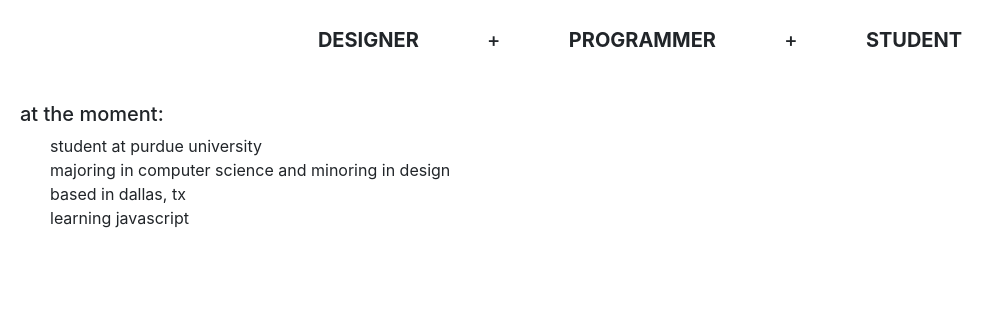
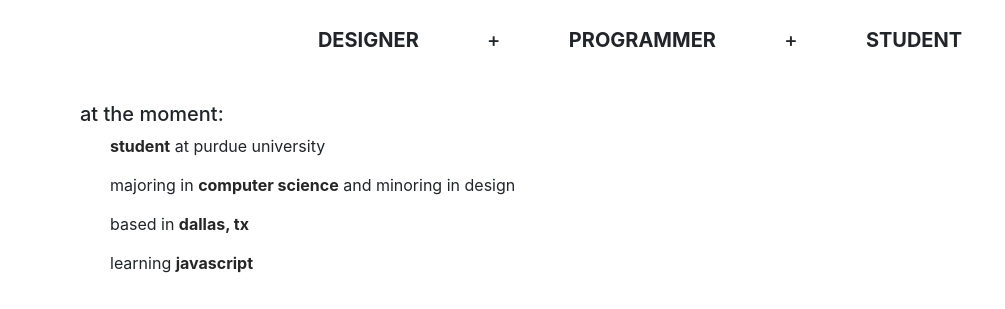
Before and after one commit to theresaming/theresaming.github.io, a plain HTML site: page index.html in a window 1280 px wide. Shown: the part 491-800 px from the top of the page, without its empty margins (0-1005 px from the left). Drawn offline with nearby package versions, Linux system fonts and the light colour scheme.

Commit message:
Third Commit

```diff
--- a/index.html
+++ b/index.html
@@ -49,10 +49,10 @@
       at the moment:
     </h2>
     <ul>
-      <li>student at purdue university</li>
-      <li>majoring in computer science and minoring in design</li>
-      <li>based in dallas, tx</li>
-      <li>learning javascript</li>
+      <li><b>student</b> at purdue university</li>
+      <li>majoring in <b>computer science</b> and minoring in design</li>
+      <li>based in <b>dallas, tx</b></li>
+      <li>learning <b>javascript</b></li>
     </ul>
     </div>
   </div>
--- a/style.css
+++ b/style.css
@@ -61,16 +61,23 @@ body {
 }
 #rightnow {
     margin-top: 40px;
-    margin-left: 20px;
+    margin-left: 80px;
 }
-#aboutme h2 {
-    font-size: 20px;
-}
-
 #aboutme ul {
-
     list-style-type: none;
     margin: 0;
     padding: 0;
     margin-left: 30px;
 }
+
+#aboutme h2 {
+    font-size: 20px;
+}
+
+#aboutme li {
+    margin-bottom: 15px;
+}
+
+#aboutme li b {
+    color: #262626;
+}
```
